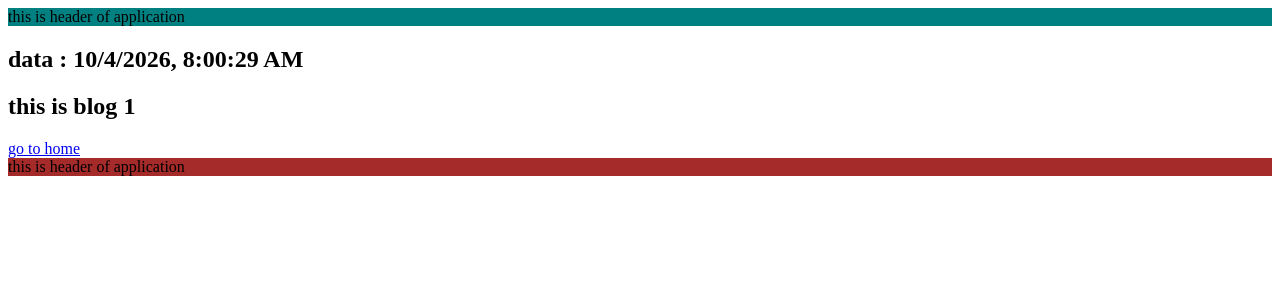
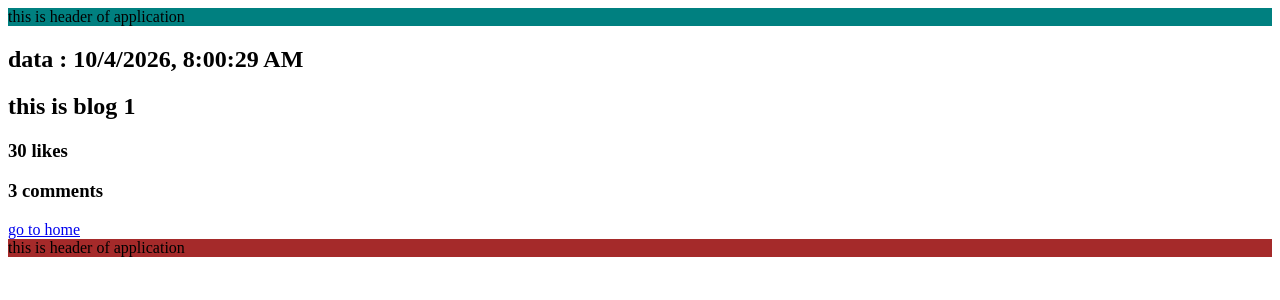
Before and after one commit to anujnegi09/next-practice, a Next.js app: page /blogs/1 in a window 1280 px wide. Shown: the top 300 px of the page. Built offline with nearby package versions, Linux system fonts and the light colour scheme.

Commit message:
learn about streaming in next.js

```diff
--- a/app/(application)/blogs/[blogID]/page.js
+++ b/app/(application)/blogs/[blogID]/page.js
@@ -1,4 +1,8 @@
 import Link from "next/link";
+
+import Like from "@/components/Likes";
+import Comment from "@/components/Comments";
+import { Suspense } from "react";
 
 // When set to false, Next.js only allows routes generated by generateStaticParams().
 // Any blogID not generated at build time will return a 404 error.
@@ -33,6 +37,15 @@ export const dynamicParams = false;
         <>
         <h2>data : {new Date().toLocaleString()}</h2>
         <h2>this is blog {blogID}</h2>
+
+        {/* this is for stream in next */}
+        <Suspense fallback={<div>loading likes....</div>}>
+            <Like />
+        </Suspense>
+        <Suspense fallback={<div>loading comments....</div>}>
+            <Comment />
+        </Suspense>
+
         <Link href="/">go to home</Link>
         </>
     )
--- a/app/(marketing)/services/page.jsx
+++ b/app/(marketing)/services/page.jsx
@@ -2,8 +2,7 @@ import Link from "next/link";
 import {cookies} from "next/headers";
 
 // 1rst way to make static page to dynamic page
-// export const dynamic = "force-dynamic";  // by default its "auto"
-
+// export const dynamic = "force-dynamic";  // by default its "auto" also have other values
 
 export default async function services({searchParams}){
 
--- /dev/null
+++ b/components/Comments.js
@@ -0,0 +1,7 @@
+export default async function comments(){
+    // this is for stream in next
+     await new Promise((resolve)=> setTimeout(resolve, 5000));
+    return (
+        <h3>3 comments</h3>
+    )
+}
--- /dev/null
+++ b/components/Likes.js
@@ -0,0 +1,7 @@
+export default async function likes(){
+    // this is for stream in next
+    await new Promise((resolve)=> setTimeout(resolve, 3000));
+    return (
+        <h3>30 likes</h3>
+    )
+}
```
